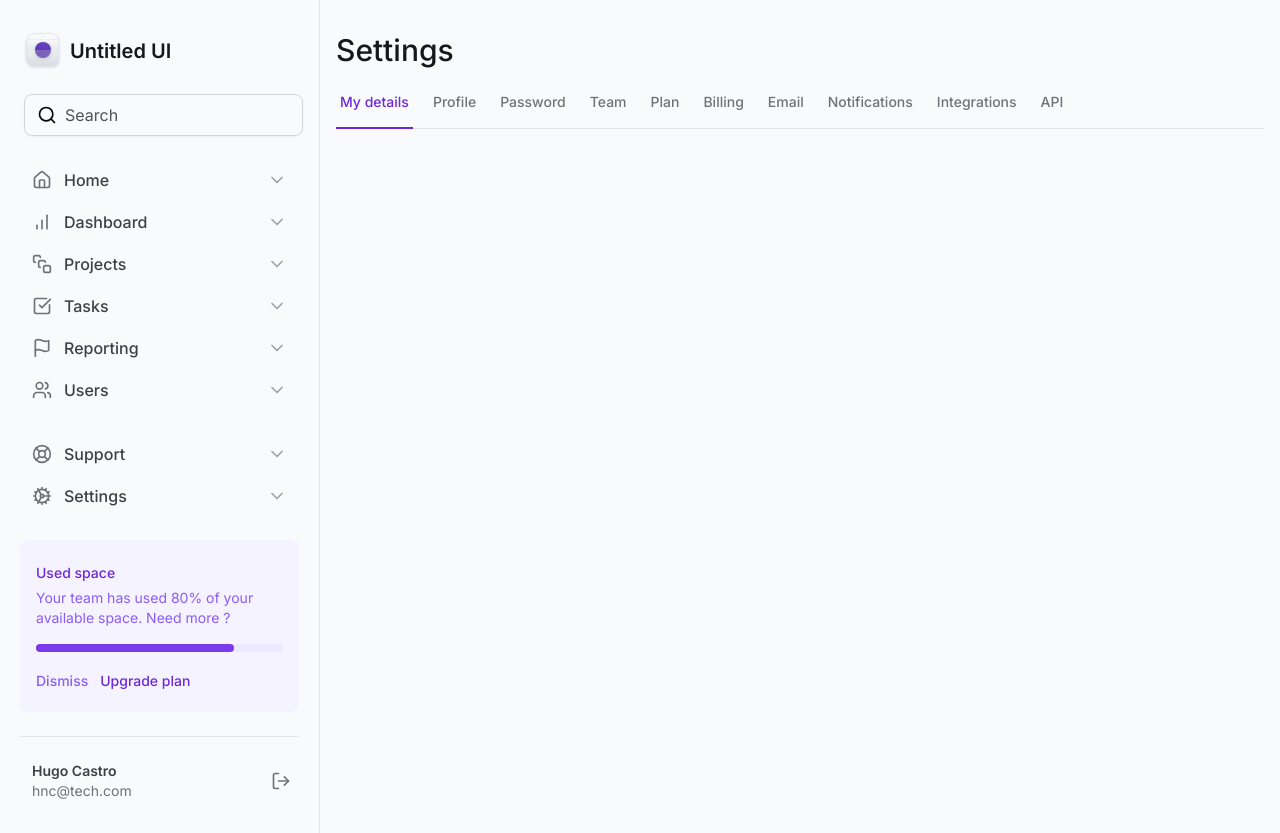
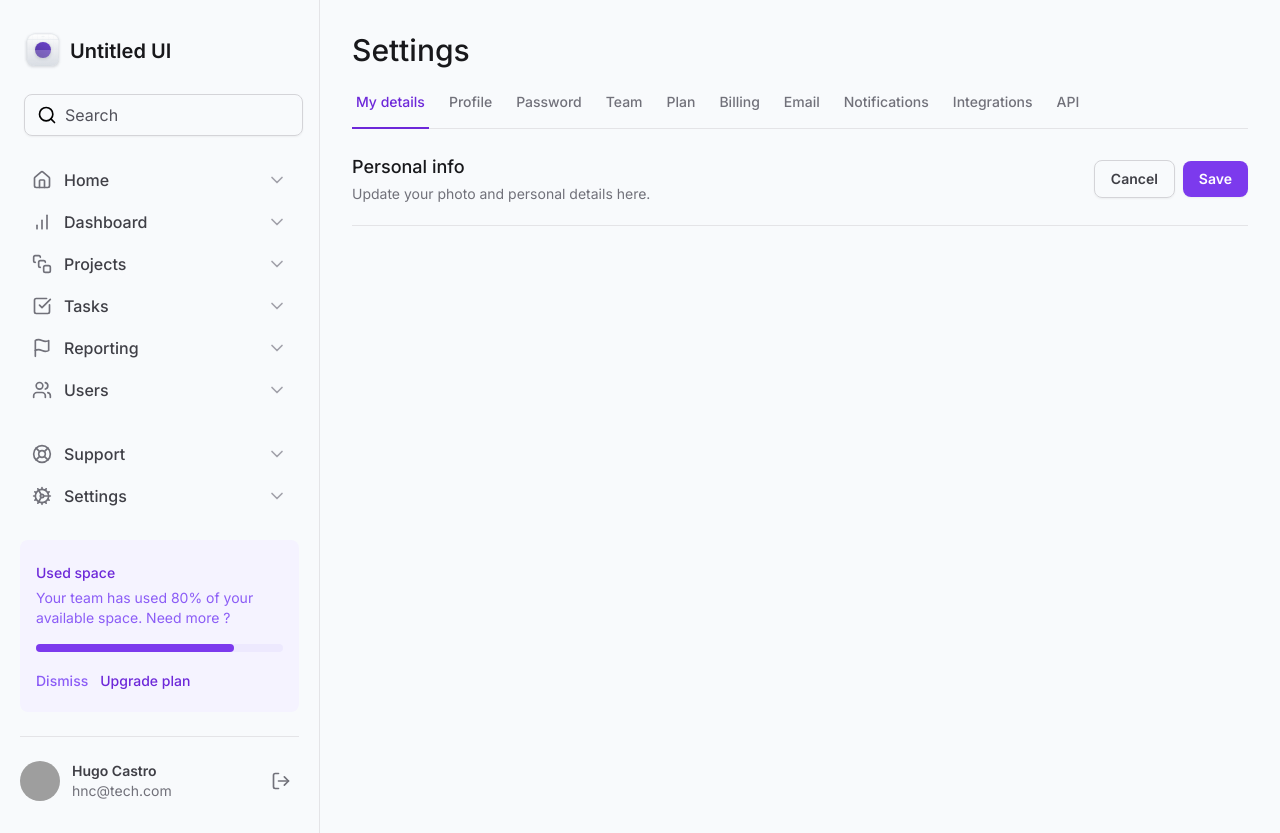
Before and after one commit to HugoNCastro/tailwind-next, a Next.js app: page / in a window 1280 px wide. Built offline with nearby package versions, Linux system fonts and the light colour scheme; grey boxes are pictures that could not be loaded.

Commit message:
Create form structure

```diff
--- a/src/app/layout.tsx
+++ b/src/app/layout.tsx
@@ -20,7 +20,7 @@
       <body className={inter.className}>
         <div className="min-h-screen grid grid-cols-app bg-slate-50 text-black">
           <Sidebar />
-          <main className="px-4 pb-12 pt-8">{children}</main>
+          <main className="px-8 pb-12 pt-8">{children}</main>
         </div>
       </body>
     </html>
--- a/src/app/page.tsx
+++ b/src/app/page.tsx
@@ -7,6 +7,32 @@
       <h1 className="text-3xl font-medium text-zinc-900">Settings</h1>
       <SettingsTabs />
 
+      <div className="mt-6 flex flex-col">
+        <div className="flex justify-between items-center border-b border-zinc-200 pb-5">
+          <div className="space-y-1">
+            <h2 className="text-lg font-medium text-zinc-900">Personal info</h2>
+            <span className="text-sm text-zinc-500">Update your photo and personal details here.</span>
+          </div>
+          <div className="flex items-center gap-2">
+            <button
+              type="button"
+              className="rounded-lg px-4 py-2 text-sm font-semibold shadow-sm border border-zinc-300 text-zinc-700 hover:bg-zinc-50"
+            >
+              Cancel
+            </button>
+            <button
+              type="submit"
+              form="settings"
+              className="rounded-lg px-4 py-2 text-sm font-semibold shadow-sm bg-violet-600 text-white hover:bg-violet-700"
+            >
+              Save
+            </button>
+          </div>
+        </div>
+        <form action="" id="settings" className="mt-6 flex flex-col w-full">
+
+        </form>
+      </div>
     </>
   )
 }
--- a/src/components/Sidebar/Profile.tsx
+++ b/src/components/Sidebar/Profile.tsx
@@ -8,7 +8,7 @@
                 className="h-10 w-10 rounded-full"
                 alt=""
             />
-            <div className="flex flex-col flex-1 truncate">
+            <div className="flex flex-col truncate">
                 <span className="text-sm font-semibold text-zinc-700">Hugo Castro</span>
                 <span className="text-sm text-zinc-500 truncate">hnc@tech.com</span>
             </div>
--- a/tailwind.config.ts
+++ b/tailwind.config.ts
@@ -6,7 +6,7 @@
     extend: {
       gridTemplateColumns: {
         app: 'minmax(18rem, 20rem) 1fr',
-        profile: 'min-content 1fr min-content',
+        profile: 'max-content 1fr max-content',
         form: 'minmax(7.5rem, 17.5rem), minmax(25rem, 1fr), minmax(0, 15rem)',
       },
     },
```
Also changed, not shown: 1 other file (tests, documents, lock files or other folders).
